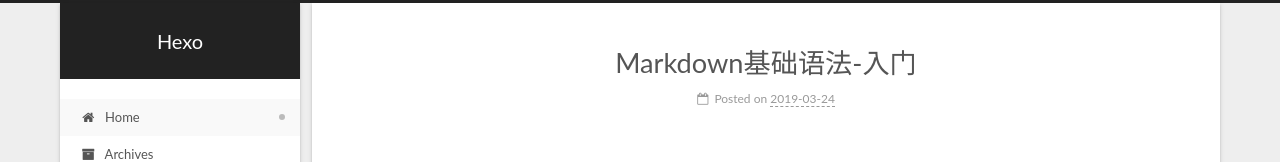
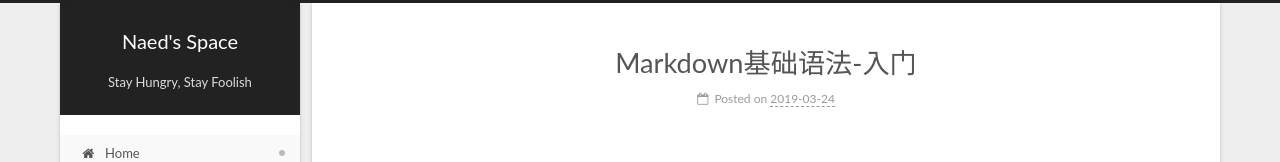
Before and after one commit to Naed/naed.github.io, a plain HTML site: page index.html in a window 1280 px wide. Shown: the top 162 px of the page. Drawn offline with Linux system fonts and the light colour scheme.

Commit message:
Site updated: 2019-03-24 23:58:33

```diff
--- a/index.html
+++ b/index.html
@@ -97,12 +97,12 @@
 
 
   <meta property="og:type" content="website">
-<meta property="og:title" content="Hexo">
+<meta property="og:title" content="Naed&#39;s Space">
 <meta property="og:url" content="http://yoursite.com/index.html">
-<meta property="og:site_name" content="Hexo">
+<meta property="og:site_name" content="Naed&#39;s Space">
 <meta property="og:locale" content="en">
 <meta name="twitter:card" content="summary">
-<meta name="twitter:title" content="Hexo">
+<meta name="twitter:title" content="Naed&#39;s Space">
 
 
 
@@ -119,7 +119,7 @@
   };
 </script>
 
-  <title>Hexo</title>
+  <title>Naed's Space</title>
 
 
 
@@ -179,10 +179,14 @@
     <div class="custom-logo-site-title">
       <a href="/" class="brand" rel="start">
         <span class="logo-line-before"><i></i></span>
-        <span class="site-title">Hexo</span>
+        <span class="site-title">Naed's Space</span>
         <span class="logo-line-after"><i></i></span>
       </a>
     </div>
+
+
+        <p class="site-subtitle">Stay Hungry, Stay Foolish</p>
+
 
 
   </div>
@@ -323,7 +327,7 @@
     </span>
 
     <span hidden itemprop="publisher" itemscope itemtype="http://schema.org/Organization">
-      <meta itemprop="name" content="Hexo">
+      <meta itemprop="name" content="Naed's Space">
     </span>
 
 
@@ -574,7 +578,7 @@
     </span>
 
     <span hidden itemprop="publisher" itemscope itemtype="http://schema.org/Organization">
-      <meta itemprop="name" content="Hexo">
+      <meta itemprop="name" content="Naed's Space">
     </span>
 
 
@@ -719,7 +723,7 @@
     </span>
 
     <span hidden itemprop="publisher" itemscope itemtype="http://schema.org/Organization">
-      <meta itemprop="name" content="Hexo">
+      <meta itemprop="name" content="Naed's Space">
     </span>
 
 
@@ -953,7 +957,7 @@
 
 
 
-                  <a href="/naed@live.com" title="E-Mail &rarr; naed@live.com"><i class="fa fa-fw fa-envelope"></i>E-Mail</a>
+                  <a href="mailto:naed@live.com" title="E-Mail &rarr; mailto:naed@live.com" rel="noopener" target="_blank"><i class="fa fa-fw fa-envelope"></i>E-Mail</a>
                 </span>
 
             </div>
```
Also changed, not shown: 2019/03/23/hello-world/index.html (+9 -5 lines), 2019/03/24/First-Post/index.html (+9 -5 lines), 2019/03/24/Mardown基础入门/index.html (+9 -5 lines), archives/2019/03/index.html (+10 -6 lines), archives/2019/index.html (+10 -6 lines), archives/index.html (+10 -6 lines), tags/learning/index.html (+10 -6 lines), tags/markdown/index.html (+10 -6 lines).
